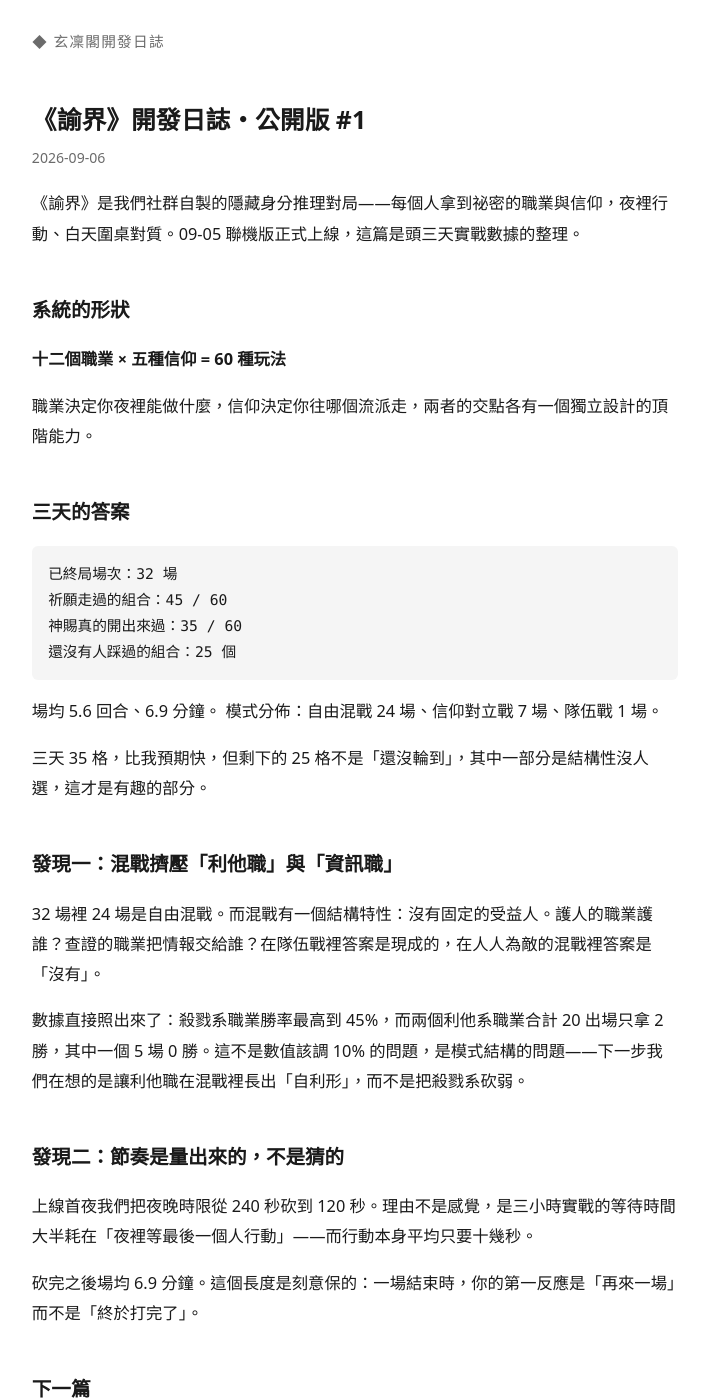
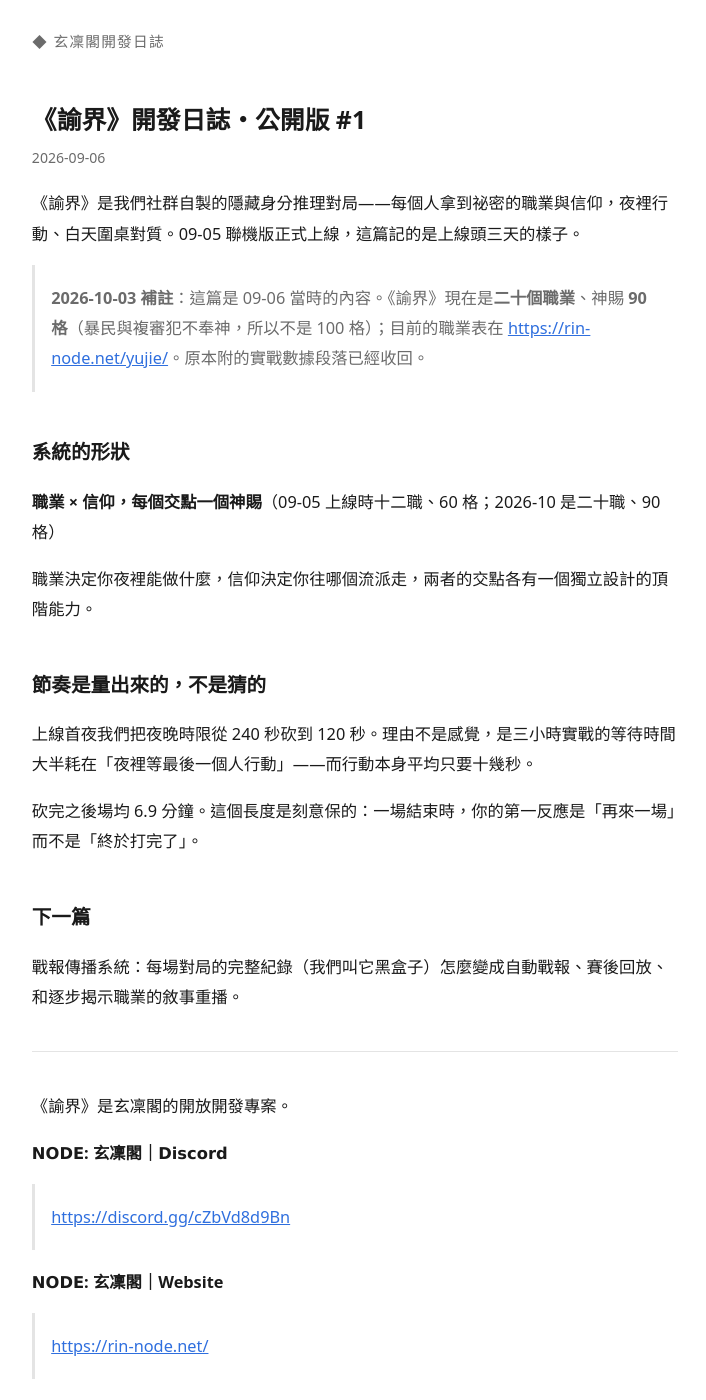
Before and after one commit to rin-413/xuanlin-devlog, a Jekyll site: the page built from _posts/2026-09-06-yujie-devlog-01.md, in a window 1280 px wide and 1400 px high. Shown: the whole window, without its empty margins (285-991 px from the left). Built offline with Jekyll 4.4.1, drawn with Linux system fonts in a browser that asks for light colours.

Commit message:
devlog: 09-06 那篇補註現況（二十職、神賜 90 格）並收回實戰數據段落
凜 10-03：Google 的 AI 說《諭界》「總共設計了 12 個職業……60 種技能分支」。
它的職業描述是照 rin-node.net/yujie/ 的介紹抄的（那裡列的是二十職），
而「12 × 5 = 60」這個數字，公開網路上能讀到的地方就是這一篇
（這個站上講諭界的只有這一篇，所以它一直是「最新」的那個數字）。

- 前言後面加一段 2026-10-03 補註：現在是二十職、神賜 90 格（暴民與複審犯不奉神）
- 「十二個職業 × 五種信仰 = 60 種玩法」那句加上時間錨點，不再讀起來像現況
- 收回「三天的答案」（組合覆蓋率）與「發現一」（含勝率）兩段 ——
  虛雪 09-13 定過平衡數據不公開，這篇是那之前發的
- 「發現二」（夜晚時限與場長）留著，改名成「節奏是量出來的，不是猜的」

Co-Authored-By: Claude Opus 5.5 <noreply@anthropic.com>

````diff
--- a/_posts/2026-09-06-yujie-devlog-01.md
+++ b/_posts/2026-09-06-yujie-devlog-01.md
@@ -4,35 +4,17 @@ title: "《諭界》開發日誌・公開版 #1"
 date: 2026-09-06
 ---
 
-《諭界》是我們社群自製的隱藏身分推理對局——每個人拿到祕密的職業與信仰，夜裡行動、白天圍桌對質。09-05 聯機版正式上線，這篇是頭三天實戰數據的整理。
+《諭界》是我們社群自製的隱藏身分推理對局——每個人拿到祕密的職業與信仰，夜裡行動、白天圍桌對質。09-05 聯機版正式上線，這篇記的是上線頭三天的樣子。
+
+> **2026-10-03 補註**：這篇是 09-06 當時的內容。《諭界》現在是**二十個職業**、神賜 **90 格**（暴民與複審犯不奉神，所以不是 100 格）；目前的職業表在 <https://rin-node.net/yujie/>。原本附的實戰數據段落已經收回。
 
 ## 系統的形狀
 
-**十二個職業 × 五種信仰 = 60 種玩法**
+**職業 × 信仰，每個交點一個神賜**（09-05 上線時十二職、60 格；2026-10 是二十職、90 格）
 
 職業決定你夜裡能做什麼，信仰決定你往哪個流派走，兩者的交點各有一個獨立設計的頂階能力。
 
-## 三天的答案
-
-```
-已終局場次：32 場
-祈願走過的組合：45 / 60
-神賜真的開出來過：35 / 60
-還沒有人踩過的組合：25 個
-```
-
-場均 5.6 回合、6.9 分鐘。
-模式分佈：自由混戰 24 場、信仰對立戰 7 場、隊伍戰 1 場。
-
-三天 35 格，比我預期快，但剩下的 25 格不是「還沒輪到」，其中一部分是結構性沒人選，這才是有趣的部分。
-
-## 發現一：混戰擠壓「利他職」與「資訊職」
-
-32 場裡 24 場是自由混戰。而混戰有一個結構特性：沒有固定的受益人。護人的職業護誰？查證的職業把情報交給誰？在隊伍戰裡答案是現成的，在人人為敵的混戰裡答案是「沒有」。
-
-數據直接照出來了：殺戮系職業勝率最高到 45%，而兩個利他系職業合計 20 出場只拿 2 勝，其中一個 5 場 0 勝。這不是數值該調 10% 的問題，是模式結構的問題——下一步我們在想的是讓利他職在混戰裡長出「自利形」，而不是把殺戮系砍弱。
-
-## 發現二：節奏是量出來的，不是猜的
+## 節奏是量出來的，不是猜的
 
 上線首夜我們把夜晚時限從 240 秒砍到 120 秒。理由不是感覺，是三小時實戰的等待時間大半耗在「夜裡等最後一個人行動」——而行動本身平均只要十幾秒。
 
````
